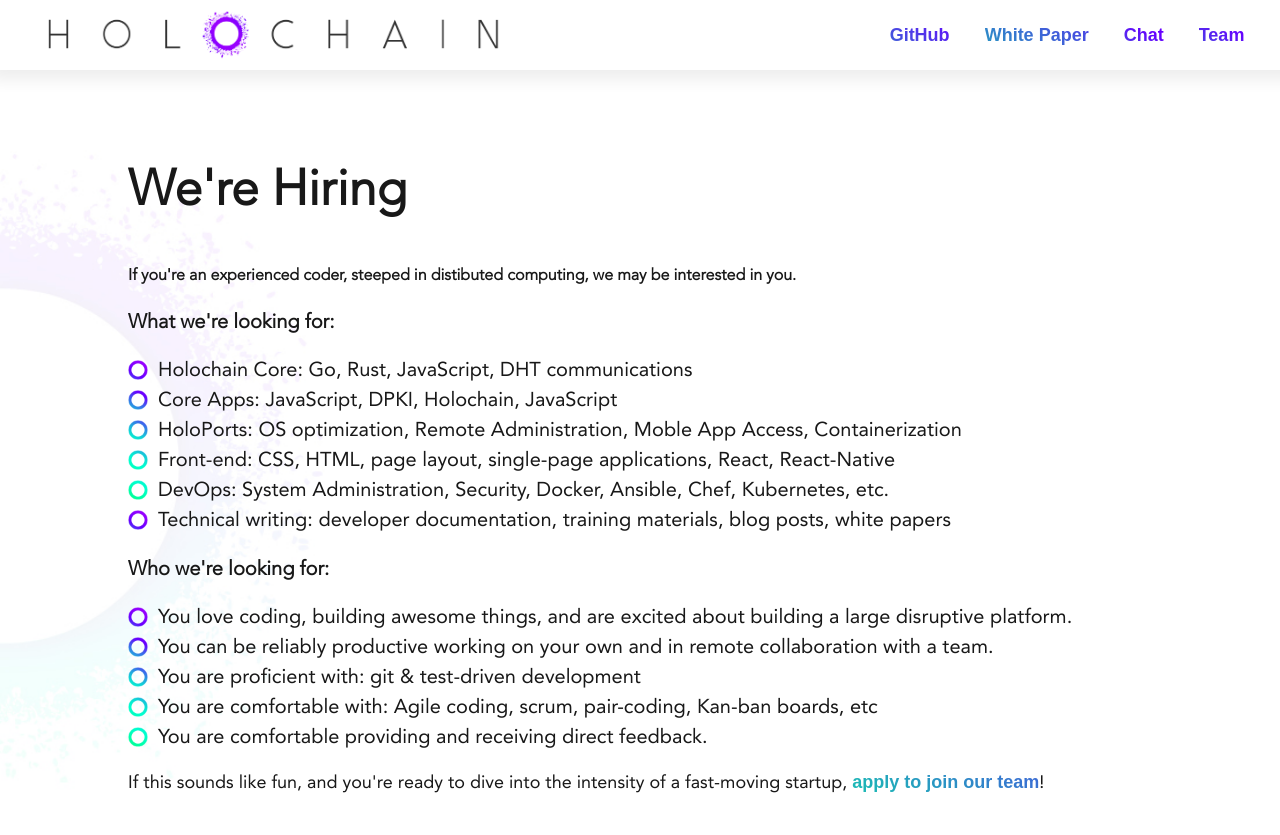
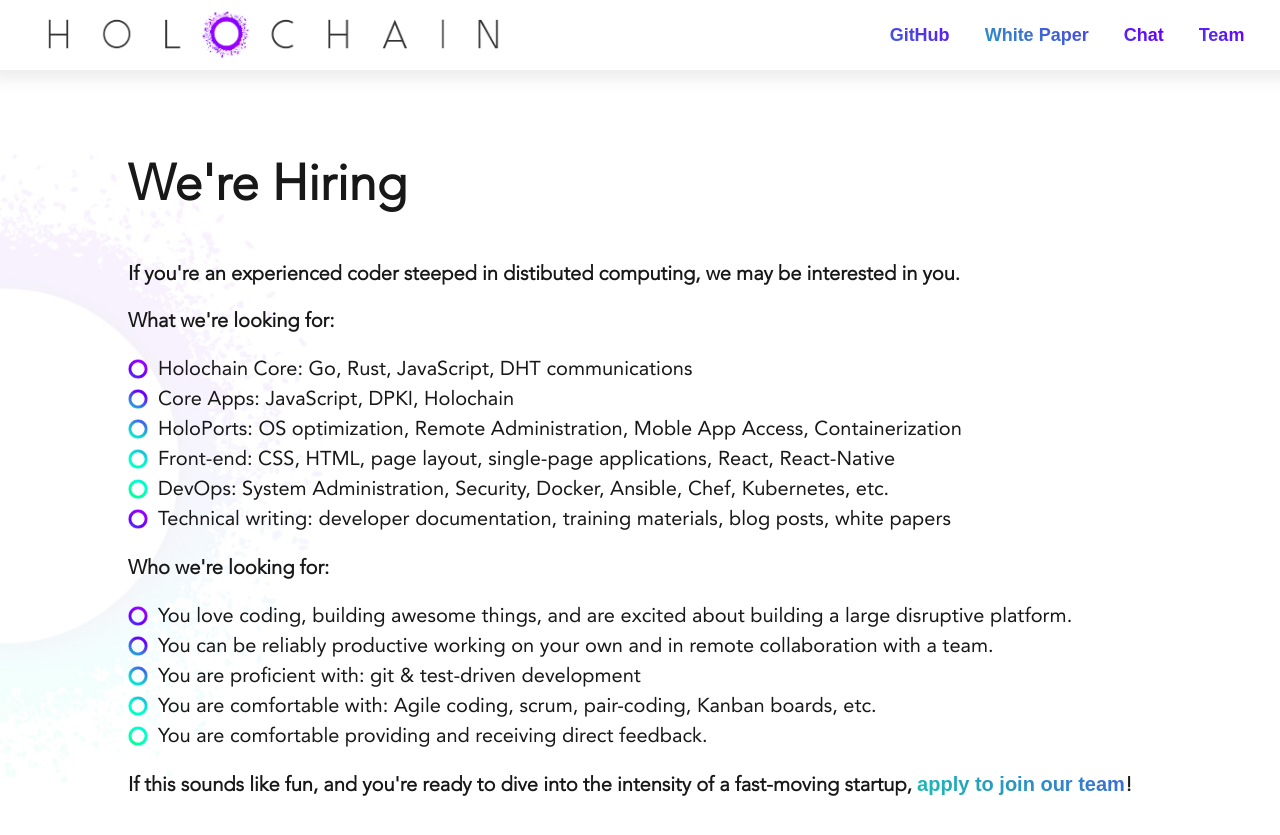
Before and after one commit to holochain/website, a Jekyll site: the page built from devteam.html, in a window 1280 px wide and 900 px high, scrolled down 472 px. Shown: the top 835 px of the window. Built offline with Jekyll 4.4.1, drawn with Linux system fonts in a browser that asks for light colours; nearby versions of some CDN libraries.

Commit message:
Edit copy

```diff
--- a/devteam.html
+++ b/devteam.html
@@ -22,11 +22,11 @@
     <div class="curve-content">
 
       <h2>We're Hiring</h2>
-      <h4>If you're an experienced coder, steeped in distibuted computing, we may be interested in you.</h4>
+      <h3>If you're an experienced coder steeped in distibuted computing, we may be interested in you.</h3>
       <h3>What we're looking for:</h3>
       <ul>
         <li>Holochain Core: Go, Rust, JavaScript, DHT communications</li>
-        <li>Core Apps: JavaScript, DPKI, Holochain, JavaScript</li>
+        <li>Core Apps: JavaScript, DPKI, Holochain</li>
         <li>HoloPorts: OS optimization, Remote Administration, Moble App Access, Containerization</li>
         <li>Front-end: CSS, HTML, page layout, single-page applications, React, React-Native</li>
         <li>DevOps: System Administration, Security, Docker, Ansible, Chef, Kubernetes, etc.</li>
@@ -37,11 +37,11 @@
         <li>You love coding, building awesome things, and are excited about building a large disruptive platform.</li>
         <li>You can be reliably productive working on your own and in remote collaboration with a team.</li>
         <li>You are proficient with: git & test-driven development</li>
-        <li>You are comfortable with: Agile coding, scrum, pair-coding, Kan-ban boards, etc</li>
+        <li>You are comfortable with: Agile coding, scrum, pair-coding, Kanban boards, etc.</li>
         <li>You are comfortable providing and receiving direct feedback. </li>
       </ul>
 
-      <p> If this sounds like fun, and you're ready to dive into the intensity of a fast-moving startup, <a class="text-left footer-link" href="https://docs.google.com/forms/d/e/1FAIpQLScU66pm9MV8TfWs9b9_p_rV-d4F66XesgiTvh87oVBSLSd7NQ/viewform"><strong>apply to join our team</strong></a>!
+      <h3> If this sounds like fun, and you're ready to dive into the intensity of a fast-moving startup, <a class="text-left footer-link" href="https://docs.google.com/forms/d/e/1FAIpQLScU66pm9MV8TfWs9b9_p_rV-d4F66XesgiTvh87oVBSLSd7NQ/viewform"><strong>apply to join our team</strong></a>!</h3>
     </div>
   </section>
 </div>
```
